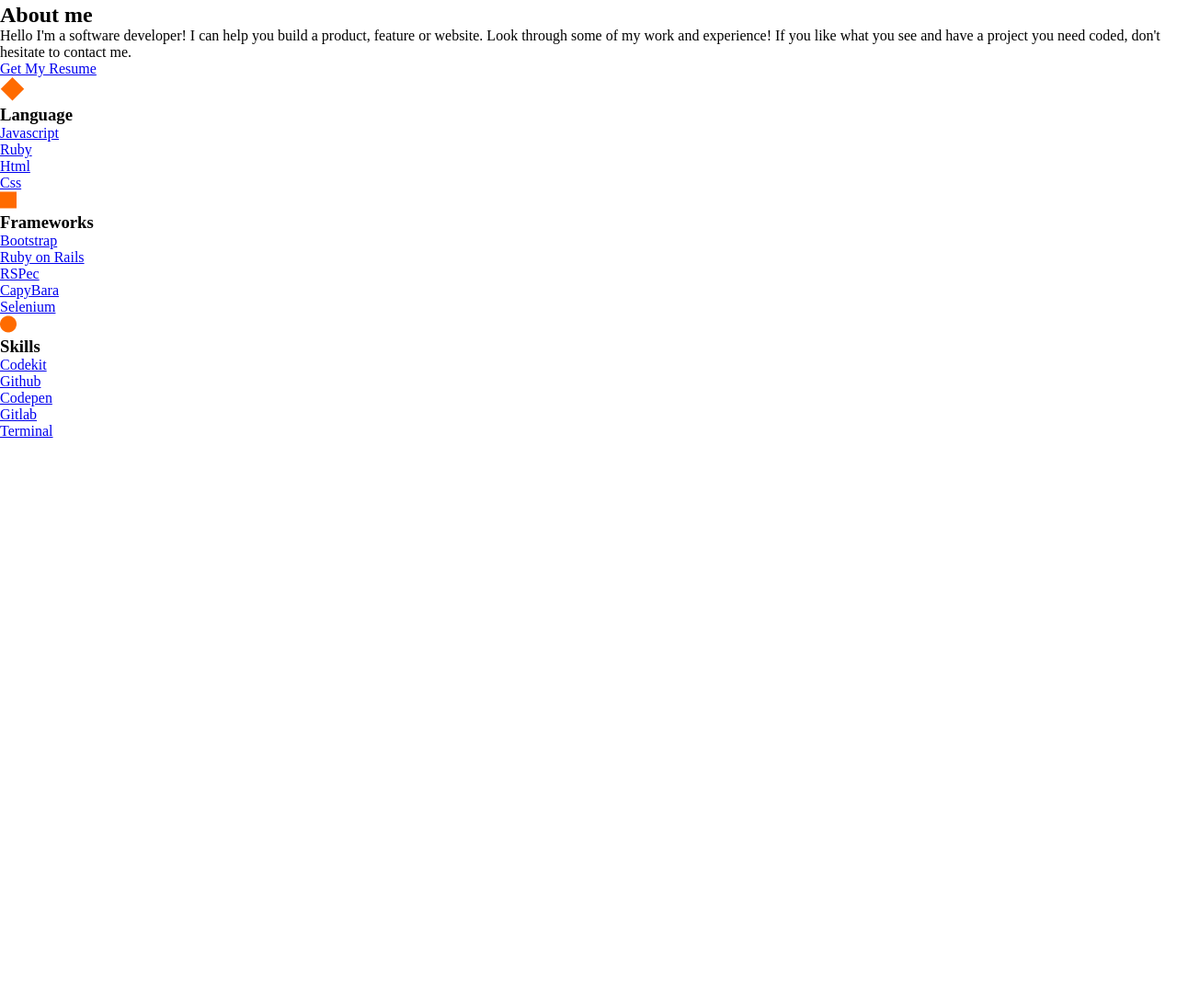
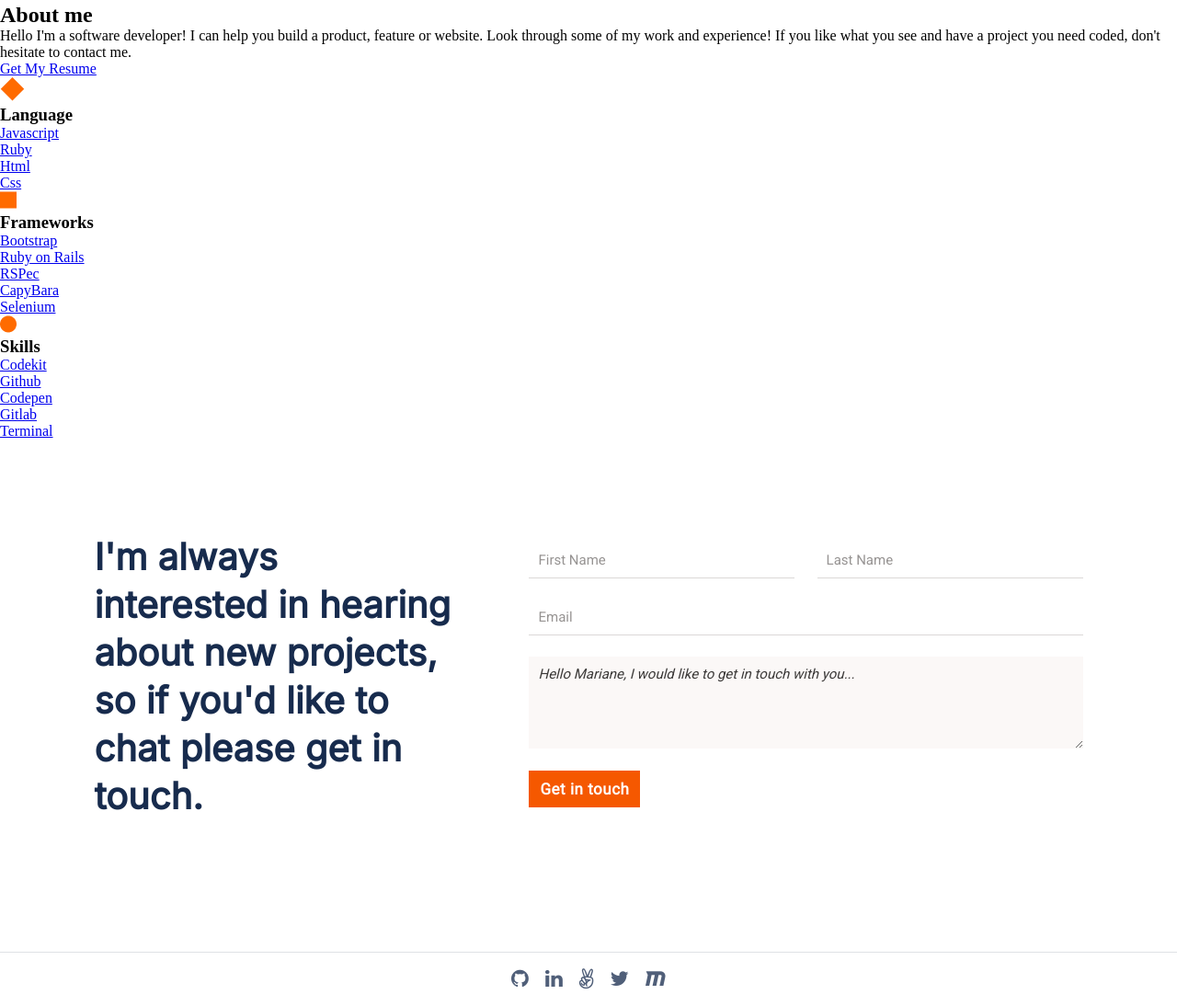
Before and after one commit to sumon766/portfolio-mobile-first, a website: page index.html in a window 1280 px wide. Shown: the part 1694-2788 px from the top of the page at 92% size. Before the commit the page ends 2172 px from the top, so only its background shows below. Drawn offline with Linux system fonts and the light colour scheme.

Commit message:
Add contact form & footer

```diff
--- a/index.html
+++ b/index.html
@@ -275,5 +275,48 @@
             </div>
         </section>
         <!-- About -->
+
+        <!-- Contact -->
+        <section>
+            <div class="contact">
+                <div class="contact-text">
+                    <h4>I'm always interested in hearing about new projects, so if you'd like to chat please get in touch.</h4>
+                </div>
+                <div class="contact-form">
+                    <form action="" method="post">
+                        <div id="name">
+                            <input type="text" name="fName" placeholder="First Name">
+                            <input type="text" name="lName" placeholder="Last Name">
+                            <input type="text" name="fullName" placeholder="Full Name">
+                        </div>
+                        <div id="email">
+                            <input type="email" name="email" required placeholder="Email">
+                        </div>
+                        <div id="message">
+                            <textarea name="message" id="large" placeholder="Hello Mariane, I would like to get in touch with you..."></textarea>
+                            <textarea name="message" id="small" placeholder="Enter text here"></textarea>
+                        </div>
+                        <button type="submit">Get in touch</button>
+                    </form>
+                </div>
+            </div>
+        </section>
+        <!-- Contact -->
+
+        <!-- Footer  -->
+        <footer>
+            <div class="footer">
+                <div class="footer-social-icons">
+                    <ul>
+                        <li class="icon"><a href="#"><i class="fa fa-github"></i></a></li>
+                        <li class="icon"><a href="#"><i class="fa fa-linkedin"></i></a></li>
+                        <li class="icon"><a href="#"><i class="fa fa-angellist"></i></a></li>
+                        <li class="icon"><a href="#"><i class="fa fa-twitter"></i></a></li>
+                        <li class="icon"><a href="#"><i class="fa fa-maxcdn"></i></a></li>
+                    </ul>
+                </div>
+            </div>
+        </footer>
+        <!-- Footer  -->
     </body>
 </html>
--- a/style.css
+++ b/style.css
@@ -436,6 +436,48 @@
     flex-direction: column;
     align-items: center;
   }
+
+  .contact {
+    flex-direction: column;
+    padding: 25% 8% !important;
+  }
+
+  .contact-text {
+    width: auto !important;
+  }
+
+  .contact-text h4 {
+    font-size: 32px !important;
+    text-align: center !important;
+  }
+
+  .contact-form {
+    width: auto !important;
+    margin-left: 0% !important;
+    margin-top: 60px;
+  }
+
+  #name input[name=fName], #name input[name=lName] {
+    display: none;
+  }
+
+  #name input[name=fullName] {
+    display: flex;
+    width: 100% !important;
+    padding: 10px;
+    border: 0px;
+    border-bottom: 1px solid #dBd8d7;
+    box-sizing: border-box;
+  }
+
+  #large {
+    display: none;
+  }
+
+  #small {
+    display: flex;
+    font-style: normal !important;
+  }
 }
 
 @media only screen and (min-width: 1000px) {
@@ -445,6 +487,14 @@
 
   .mobile-menu {
     visibility: hidden;
+  }
+
+  #name input[name=fullName] {
+    display: none;
+  }
+
+  #small {
+    display: none;
   }
 }
 
@@ -666,3 +716,130 @@
 .details-button:hover {
   background: #d44e00;
 }
+
+.contact {
+  padding: 8%;
+  display: flex;
+}
+
+.contact-text {
+  width: 37%;
+  justify-content: flex-start;
+}
+
+.contact-text h4 {
+  font-family: 'Inter', sans-serif;
+  font-style: normal;
+  font-weight: 800;
+  font-size: 40px;
+  line-height: 52px;
+  text-align: left;
+  color: #172B4D;
+}
+
+.contact-form {
+  margin-left: 7%;
+  width: 56%;
+  display: flex;
+  padding-top: 10px;
+}
+
+form {
+  width: 100%;
+}
+
+#name {
+  display: flex;
+}
+
+#name input[name=fName], #name input[name=lName] {
+  width: 48%;
+  padding: 10px;
+  border: 0px;
+  border-bottom: 1px solid #dBd8d7;
+  box-sizing: border-box;
+}
+
+#name input[name=lName] {
+  margin-left: 4%;
+}
+
+#email input {
+  width: 100%;
+  padding: 10px;
+  margin: 23px 0px;
+  border: 0px;
+  border-bottom: 1px solid #dBd8d7;
+  box-sizing: border-box;
+}
+
+#message textarea {
+  width: 100%;
+  height: 100px;
+  padding: 10px;
+  margin-bottom: 20px;
+  border: 0px;
+  background-color: #fBf8f7;
+  box-sizing: border-box;
+}
+
+#message textarea[placeholder] {
+  font-style: italic;
+}
+
+input, textarea {
+  font-family: 'Roboto', sans-serif;
+  font-family: 400;
+  font-size: 15px;
+  font-style: normal;
+}
+
+#name input::placeholder, #email input::placeholder {
+  color: #979493;
+  font-weight: 400;
+}
+
+#large::placeholder, #small::placeholder {
+  color: #3c3a39;
+  font-weight: 400;
+}
+
+.contact-form button {
+  font-family: 'Roboto';
+  font-style: normal;
+  font-weight: 700;
+  font-size: 17px;
+  display: flex;
+  align-items: center;
+  text-align: center;
+  letter-spacing: 0.03em;
+  color: #FFFFFF;
+  background-color: #f55800;
+  padding: 10px 12px;
+  border: 0px;
+}
+
+.footer {
+  margin-top: 40px;
+  padding: 16px;
+  border-top: 1px solid #dfe1e6;
+  display: flex;
+  justify-content: center;
+}
+
+.footer-social-icons ul {
+  display: flex;
+  flex-direction: row;
+}
+
+.footer-social-icons ul li {
+  list-style-type: none;
+  display: inline;
+}
+
+.footer-social-icons ul li a {
+  text-decoration: none;
+  color: #505F79;
+  font-size: 22px;
+  margin: 0px 9px;
+}
```
